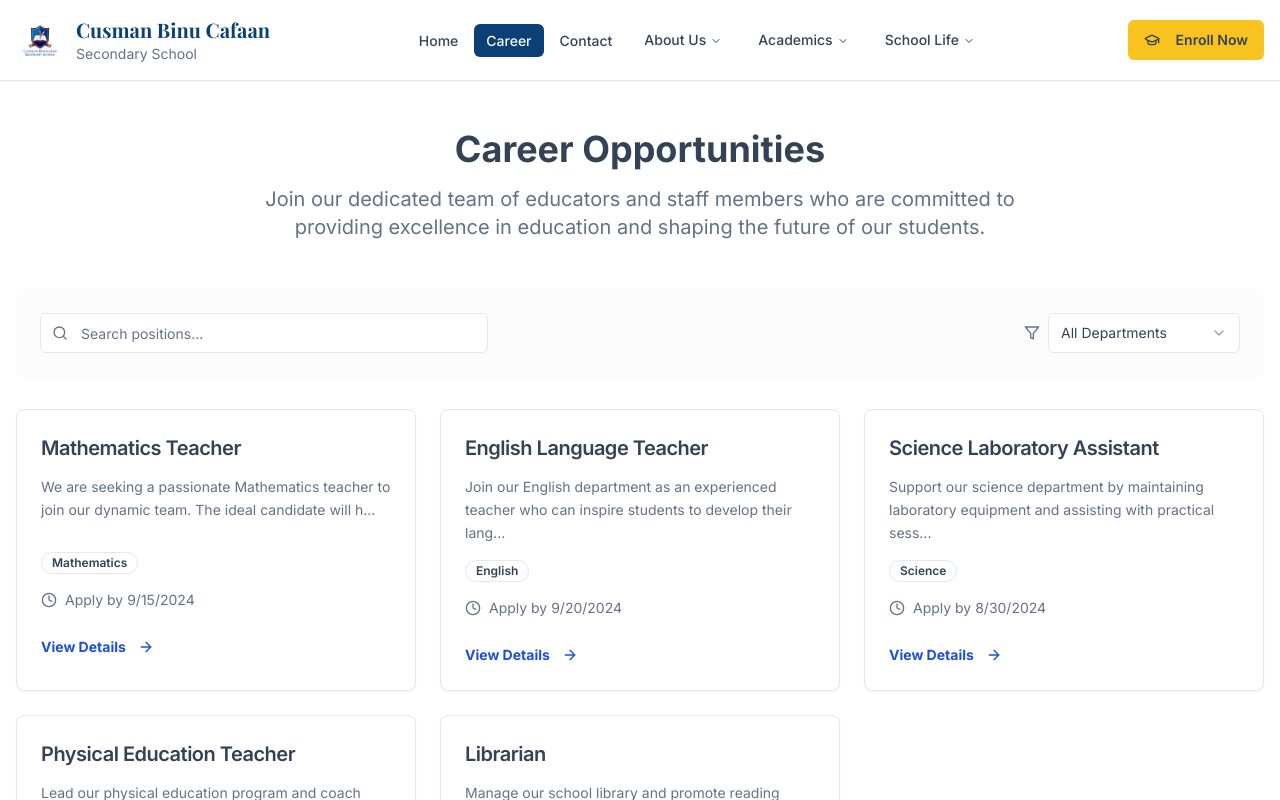
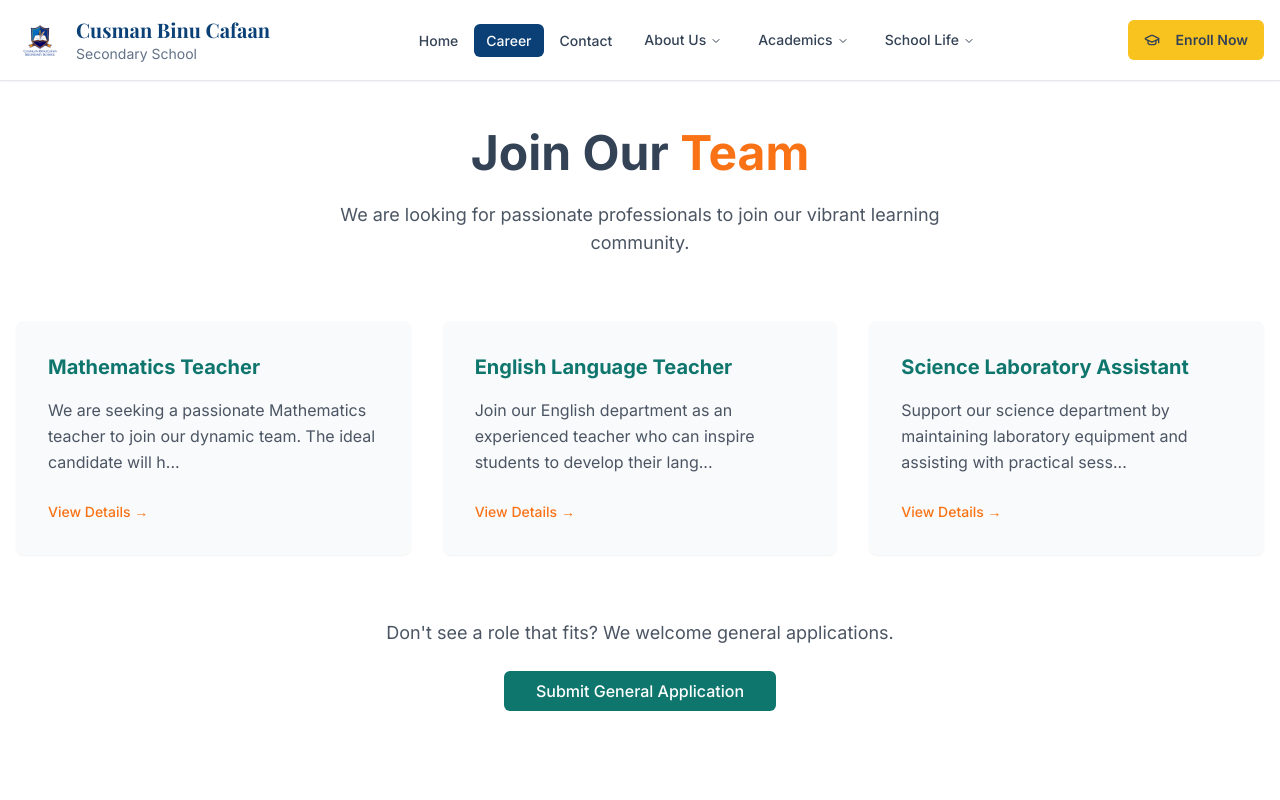
Before and after one commit to AbdirahmanNuh/cusman-secondary-school, a React (Vite) app: page /career in a window 1280 px wide. Shown: the top 800 px of the page. Built offline with nearby package versions, Linux system fonts and the light colour scheme.

Commit message:
Update Career page layout
Updated the Career page layout to match the provided design, focusing on the arrangement of the title and body content.

```diff
--- a/src/pages/Career.tsx
+++ b/src/pages/Career.tsx
@@ -145,112 +145,50 @@ const Career = () => {
 
       <main className="container mx-auto px-4 py-12">
         {/* Header Section */}
-        <div className="text-center mb-12">
-          <h1 className="text-4xl font-bold text-foreground mb-4">
-            Career Opportunities
+        <div className="text-center mb-16">
+          <h1 className="text-5xl font-bold mb-6">
+            Join Our <span className="text-orange-500">Team</span>
           </h1>
-          <p className="text-xl text-muted-foreground max-w-3xl mx-auto">
-            Join our dedicated team of educators and staff members who are committed to providing
-            excellence in education and shaping the future of our students.
+          <p className="text-lg text-gray-600 max-w-2xl mx-auto">
+            We are looking for passionate professionals to join our vibrant learning community.
           </p>
         </div>
 
-        {/* Search and Filter Section */}
-        <div className="mb-8 bg-muted/30 p-6 rounded-lg">
-          <div className="flex flex-col lg:flex-row gap-4 items-center justify-between">
-            <div className="relative flex-1 max-w-md">
-              <Search className="absolute left-3 top-1/2 transform -translate-y-1/2 text-muted-foreground h-4 w-4" />
-              <Input
-                placeholder="Search positions..."
-                value={searchTerm}
-                onChange={(e) => setSearchTerm(e.target.value)}
-                className="pl-10"
-              />
-            </div>
-            <div className="flex items-center gap-2">
-              <Filter className="h-4 w-4 text-muted-foreground" />
-              <Select value={departmentFilter} onValueChange={setDepartmentFilter}>
-                <SelectTrigger className="w-48">
-                  <SelectValue placeholder="Filter by department" />
-                </SelectTrigger>
-                <SelectContent>
-                  {departments.map((dept) => (
-                    <SelectItem key={dept} value={dept}>
-                      {dept === "all" ? "All Departments" : dept}
-                    </SelectItem>
-                  ))}
-                </SelectContent>
-              </Select>
-            </div>
-          </div>
-        </div>
-
         {/* Job Listings */}
-        <div className="grid grid-cols-1 md:grid-cols-2 lg:grid-cols-3 gap-6 mb-12">
-          {filteredJobs.map((job) => (
-            <Card key={job.id} className="hover:shadow-lg transition-shadow border border-border bg-card">
-              <CardHeader className="pb-4">
-                <CardTitle className="text-xl text-foreground font-semibold mb-2">
+        <div className="grid grid-cols-1 md:grid-cols-2 lg:grid-cols-3 gap-8 mb-16">
+          {filteredJobs.slice(0, 3).map((job) => (
+            <Card key={job.id} className="bg-gray-50 border-0 p-8 hover:shadow-md transition-shadow">
+              <div className="mb-6">
+                <h3 className="text-xl font-bold text-teal-700 mb-4">
                   {job.title}
-                </CardTitle>
-                <CardDescription className="text-muted-foreground leading-relaxed min-h-[60px]">
+                </h3>
+                <p className="text-gray-600 leading-relaxed">
                   {job.description.length > 100
                     ? `${job.description.substring(0, 100)}...`
                     : job.description}
-                </CardDescription>
-              </CardHeader>
-              <CardContent className="pt-0">
-                <div className="flex flex-wrap gap-2 mb-4">
-                  <Badge variant="outline">{job.department}</Badge>
-                </div>
-
-                <div className="space-y-2 mb-6">
-                  <div className="flex items-center gap-2 text-sm text-muted-foreground">
-                    <Clock className="h-4 w-4" />
-                    <span>Apply by {new Date(job.deadline).toLocaleDateString()}</span>
-                  </div>
+                </p>
               </div>
 
               <Link to={`/career/${job.id}`}>
                 <Button
                   variant="ghost"
-                    className="text-blue-700 hover:text-blue-800 hover:bg-blue-50 p-0 h-auto font-bold group"
+                  className="text-orange-500 hover:text-orange-600 p-0 h-auto font-medium group"
                 >
-                    View Details
-                    <ArrowRight className="ml-1 h-4 w-4 group-hover:translate-x-1 transition-transform" />
+                  View Details →
                 </Button>
               </Link>
-              </CardContent>
             </Card>
           ))}
         </div>
 
-        {/* No Results */}
-        {filteredJobs.length === 0 && (
-          <div className="text-center py-12">
-            <h3 className="text-xl font-semibold text-foreground mb-2">No positions found</h3>
-            <p className="text-muted-foreground">
-              Try adjusting your search criteria or check back later for new opportunities.
+        {/* General Application Section */}
+        <div className="text-center mb-12">
+          <p className="text-lg text-gray-600 mb-6">
+            Don't see a role that fits? We welcome general applications.
           </p>
-          </div>
-        )}
-
-        {/* Contact Information */}
-        <div className="mt-12 text-center">
-          <h3 className="text-xl font-semibold text-foreground mb-4">
-            Questions About Careers?
-          </h3>
-          <p className="text-muted-foreground mb-4">
-            Contact our Human Resources department for more information about career opportunities.
-          </p>
-          <div className="flex flex-col sm:flex-row gap-4 justify-center">
-            <Button variant="outline">
-              Email: hr@cusmanschool.edu
+          <Button className="bg-teal-700 hover:bg-teal-800 text-white px-8 py-3 rounded-md text-base font-medium">
+            Submit General Application
           </Button>
-            <Button variant="outline">
-              Phone: +252 61 234 5678
-            </Button>
-          </div>
         </div>
       </main>
 
```
Lines whose indentation alone changed are shown as unchanged.
